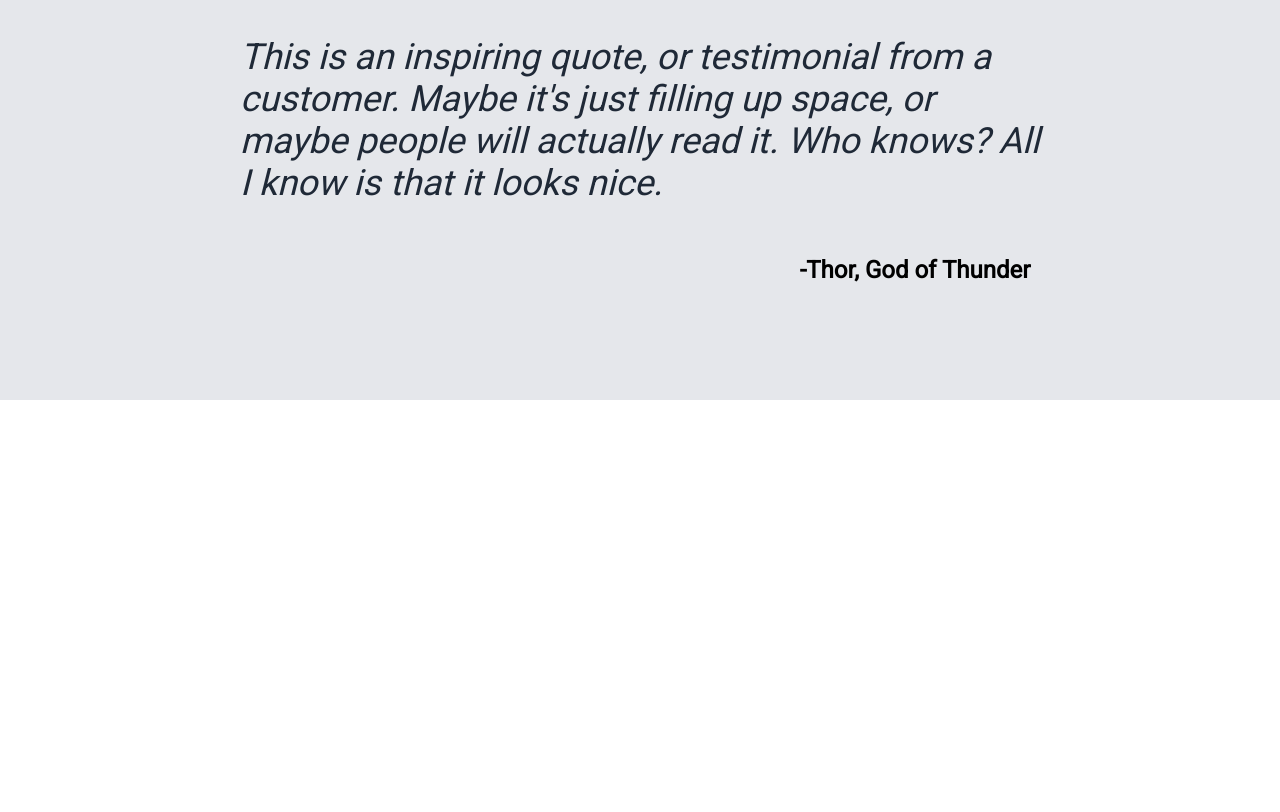
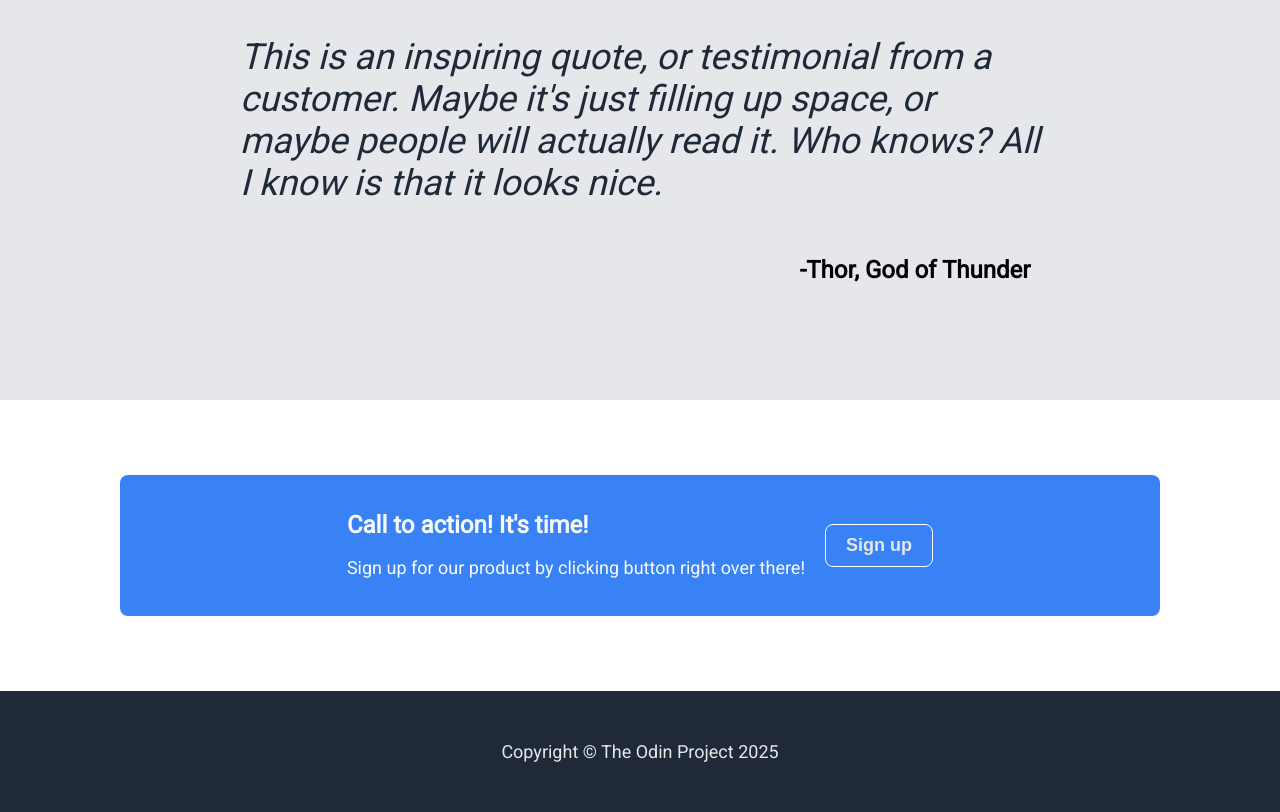
Before and after one commit to maxkzv/landing-page-odin, a plain HTML site: page index.html in a window 1280 px wide. Shown: the part 1278-2090 px from the top of the page. Before the commit the page ends 1678 px from the top, so only its background shows below. Drawn offline with Linux system fonts and the light colour scheme.

Commit message:
add banner section and footer section

```diff
--- a/index.html
+++ b/index.html
@@ -54,5 +54,21 @@
         <p class="quote-text">This is an inspiring quote, or testimonial from a customer. Maybe it's just filling up space, or maybe people will actually read it. Who knows? All I know is that it looks nice.</p>
         <h1 class="sign">-Thor, God of Thunder</h1>
     </div>
+    <div class="banner">
+        <div class="left-side-banner">
+            <h1 class="banner-title">Call to action! It's time!</h1>
+            <p class="banner-text">Sign up for our product by clicking button right over there!</p>
+        </div>
+        <div class="rigt-side-banner">
+            <button class="sign-up">
+                Sign up
+            </button>
+        </div>
+    </div>
+    <div class="footer">
+        <div class="footer-text">
+            Copyright © The Odin Project 2025
+        </div>
+    </div>
 </body>
 </html>
--- a/style.css
+++ b/style.css
@@ -129,3 +129,44 @@ button {
     font-size: 24px;
     padding-left: 550px;
 }
+
+.banner {
+    background-color: #3882F6;
+    width: 1000px;
+    display: flex;
+    margin: auto;
+    margin-top: 75px;
+    margin-bottom: 75px;
+    justify-content: center;
+    align-items: center;
+    border-radius: 8px;
+    gap: 20px;
+    padding: 20px;
+}
+
+.banner-title {
+    color: #F9FAF8;
+    font-size: 24px;
+ }
+
+.banner-text {
+    color: #F9FAF8;
+    font-size: 18px;
+ }
+
+.sign-up {
+    border: 1px solid white;
+    border-radius: 8px;
+    padding: 10px 20px;
+}
+
+.footer {
+    background-color: #1F2937;
+    padding: 50px;
+}
+
+.footer-text{
+    color: #E5E7EB;
+    font-size: 18px;
+    text-align: center;
+}
```
